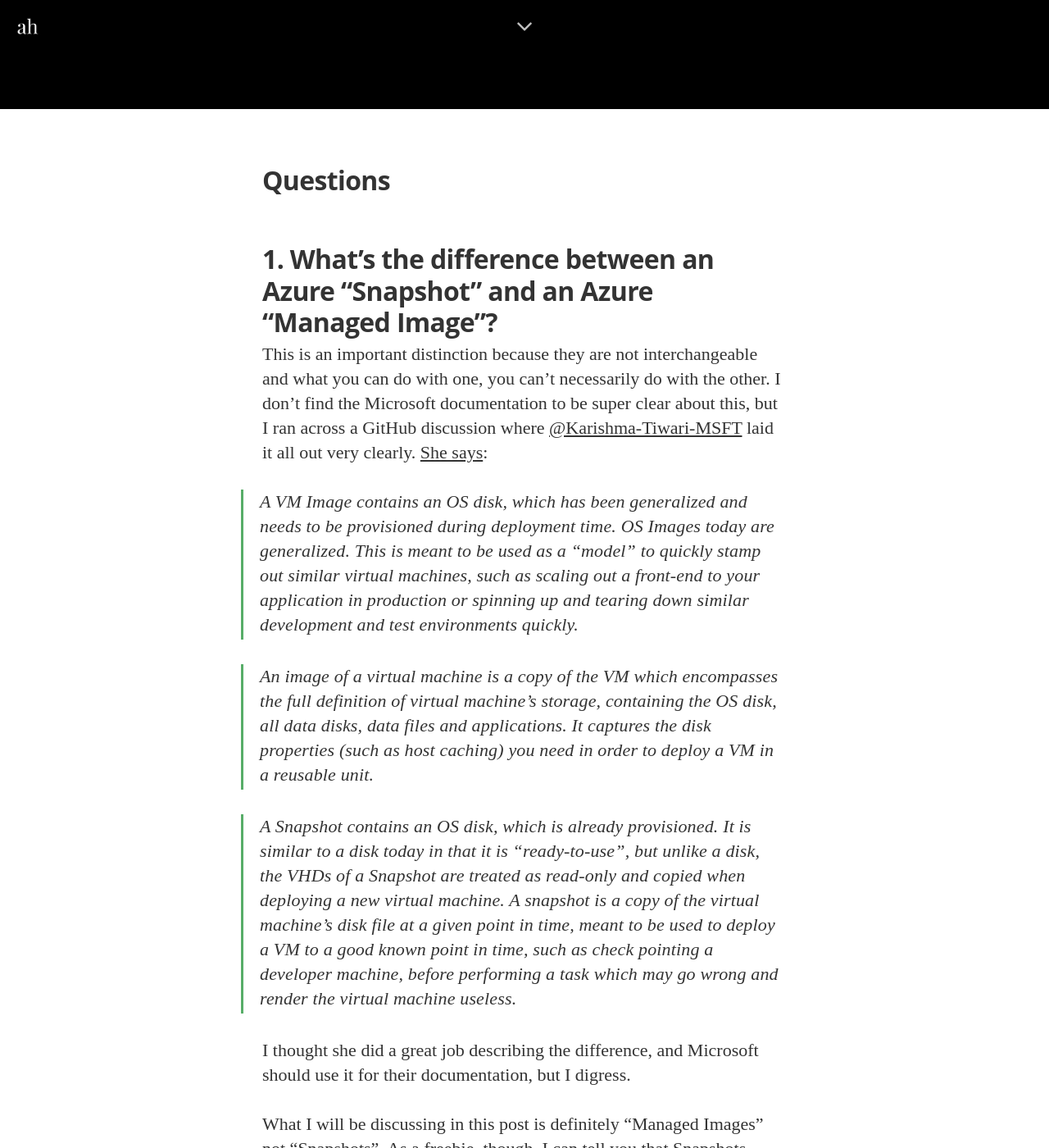
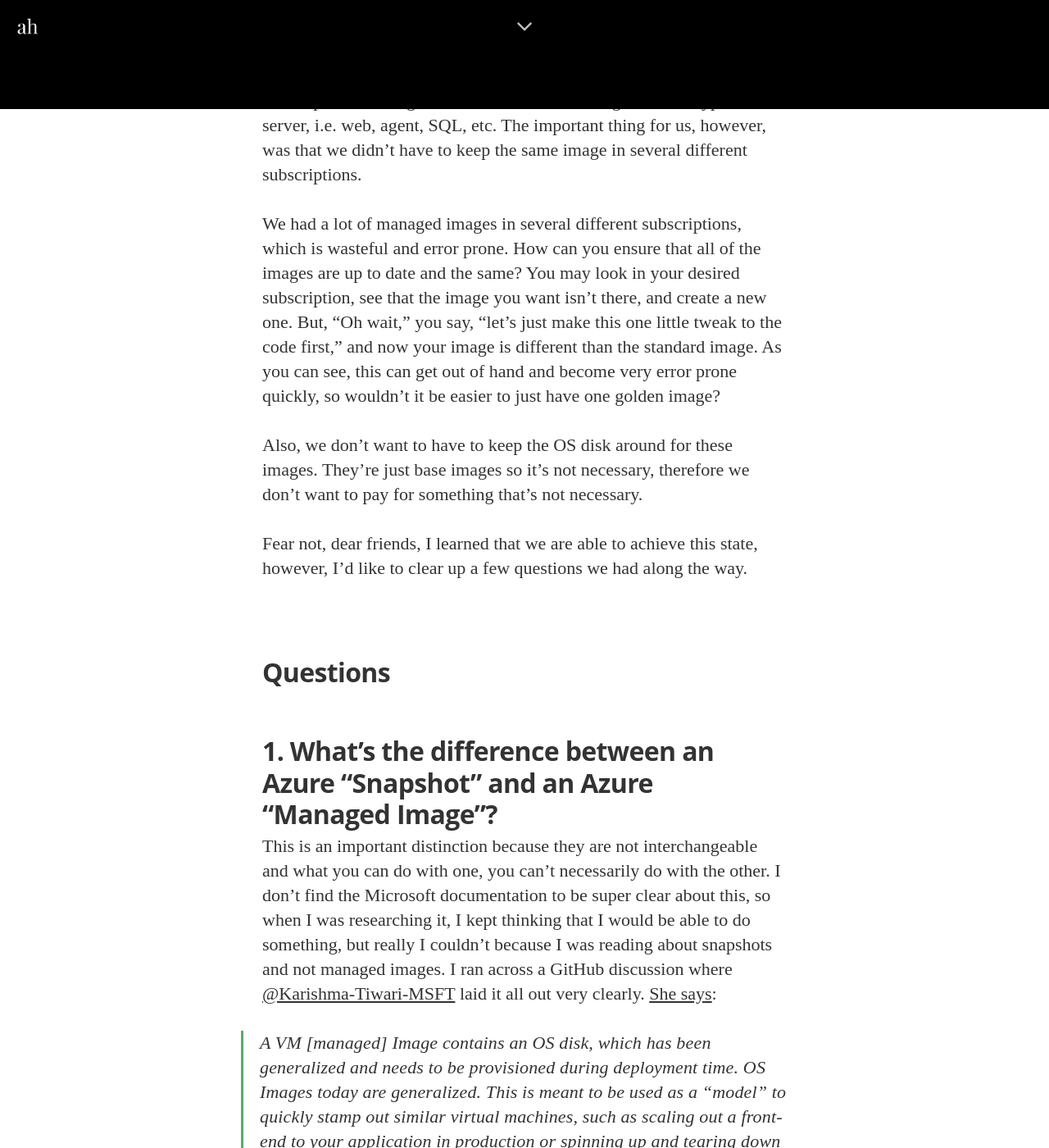
Before and after one commit to anniehedgpeth/anniehedgpeth.github.io, a Jekyll site: the page built from _posts/2018-09-23-azure-managed-images.md, in a window 1280 px wide and 1400 px high, scrolled down 1267 px. Shown: the whole window at 82% size. Built offline with Jekyll 4.4.1, drawn with Linux system fonts in a browser that asks for light colours; nearby versions of some CDN libraries; some web fonts are replaced; some of the changed text lies outside the part shown.

Commit message:
clarification on prob

```diff
--- a/_posts/2018-09-23-azure-managed-images.md
+++ b/_posts/2018-09-23-azure-managed-images.md
@@ -11,19 +11,25 @@ I ran across and interesting question at work the other day for which I had to d
 
 Disclaimer: I'm only talking about AZURE here, so if you see me write "subscription" just know I'm talking about an Azure RM subscription.
 
-# The Goal
+# The Problem and Goal
 
-Our end goal was to create a bunch of managed images in Azure using Packer and Chef and use them across several subscriptions and regions. Fear not, dear friends, I learned that we are able to achieve this state, however, I'd like to clear up a few questions we had along the way.
+We wanted to create managed images at a base level so that provisioning and configuring is bit quicker and less error prone because there's less to do. Our end goal was to create a bunch of managed images in Azure using Packer and Chef and use them across several subscriptions and regions. We'd have a base image for each type of server, i.e. web, agent, SQL, etc. The important thing for us, however, was that we didn't have to keep the same image in several different subscriptions.
+
+We had a lot of managed images in several different subscriptions, which is wasteful and error prone. How can you ensure that all of the images are up to date and the same? You may look in your desired subscription, see that the image you want isn't there, and create a new one. But, "Oh wait," you say, "let's just make this one little tweak to the code first," and now your image is different than the standard image. As you can see, this can get out of hand and become very error prone quickly, so wouldn't it be easier to just have one golden image?
+
+Also, we don't want to have to keep the OS disk around for these images. They're just base images so it's not necessary, therefore we don't want to pay for something that's not necessary.
+
+Fear not, dear friends, I learned that we are able to achieve this state, however, I'd like to clear up a few questions we had along the way.
 
 # Questions
 
 ## 1. What's the difference between an Azure "Snapshot" and an Azure "Managed Image"?
 
-This is an important distinction because they are not interchangeable and what you can do with one, you can't necessarily do with the other. I don't find the Microsoft documentation to be super clear about this, but I ran across a GitHub discussion where [@Karishma-Tiwari-MSFT](https://github.com/Karishma-Tiwari-MSFT) laid it all out very clearly. [She says](https://github.com/MicrosoftDocs/azure-docs/issues/12540):
+This is an important distinction because they are not interchangeable and what you can do with one, you can't necessarily do with the other. I don't find the Microsoft documentation to be super clear about this, so when I was researching it, I kept thinking that I would be able to do something, but really I couldn't because I was reading about snapshots and not managed images. I ran across a GitHub discussion where [@Karishma-Tiwari-MSFT](https://github.com/Karishma-Tiwari-MSFT) laid it all out very clearly. [She says](https://github.com/MicrosoftDocs/azure-docs/issues/12540):
 
-> A VM Image contains an OS disk, which has been generalized and needs to be provisioned during deployment time. OS Images today are generalized. This is meant to be used as a “model” to quickly stamp out similar virtual machines, such as scaling out a front-end to your application in production or spinning up and tearing down similar development and test environments quickly.
+> A VM [managed] Image contains an OS disk, which has been generalized and needs to be provisioned during deployment time. OS Images today are generalized. This is meant to be used as a “model” to quickly stamp out similar virtual machines, such as scaling out a front-end to your application in production or spinning up and tearing down similar development and test environments quickly.
 
-> An image of a virtual machine is a copy of the VM which encompasses the full definition of virtual machine’s storage, containing the OS disk, all data disks, data files and applications. It captures the disk properties (such as host caching) you need in order to deploy a VM in a reusable unit.
+> An image of a virtual machine is a copy of the VM which encompasses the full definition of [the] virtual machine’s storage, containing the OS disk, all data disks, data files and applications. It captures the disk properties (such as host caching) you need in order to deploy a VM in a reusable unit.
 
 > A Snapshot contains an OS disk, which is already provisioned. It is similar to a disk today in that it is “ready-to-use”, but unlike a disk, the VHDs of a Snapshot are treated as read-only and copied when deploying a new virtual machine. A snapshot is a copy of the virtual machine's disk file at a given point in time, meant to be used to deploy a VM to a good known point in time, such as check pointing a developer machine, before performing a task which may go wrong and render the virtual machine useless.
 
```
